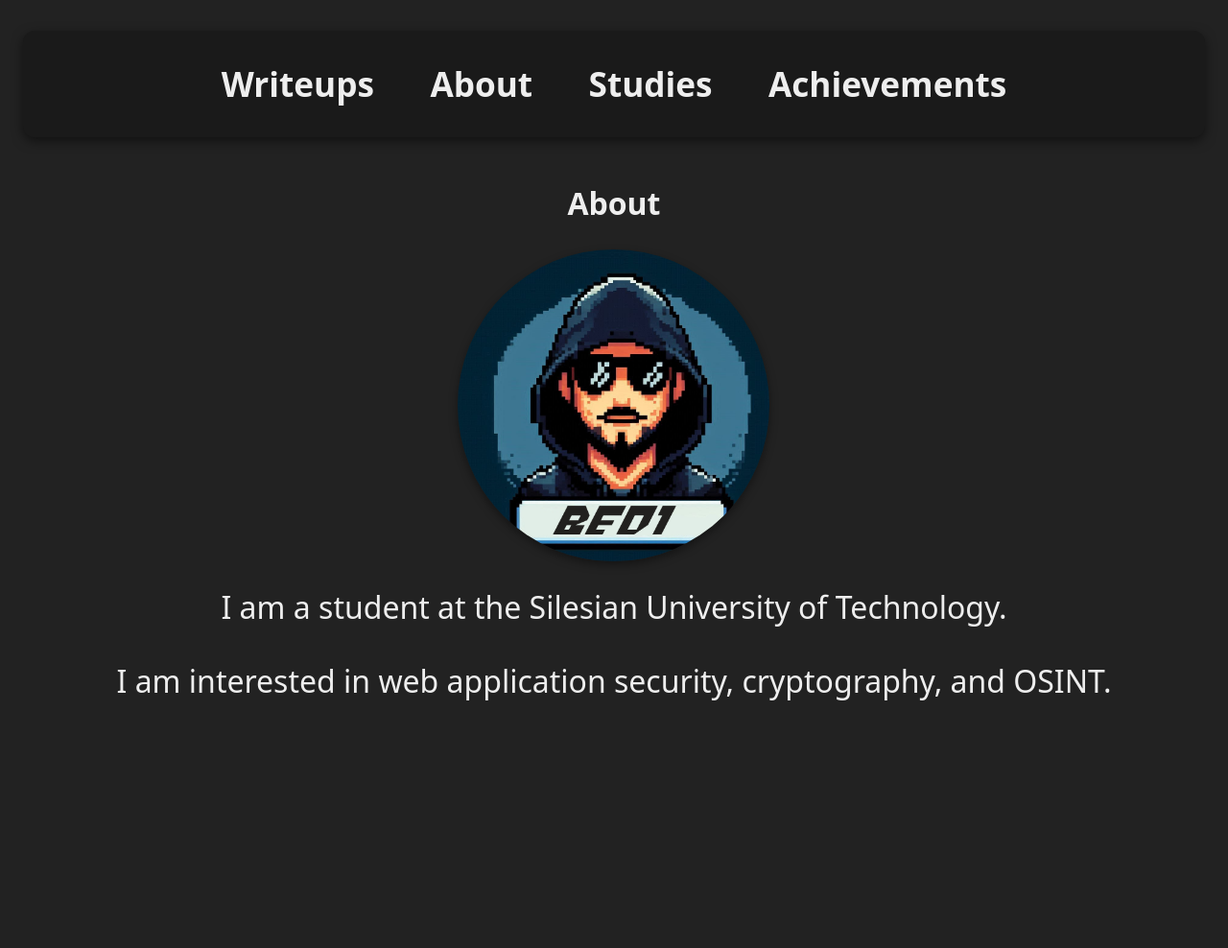
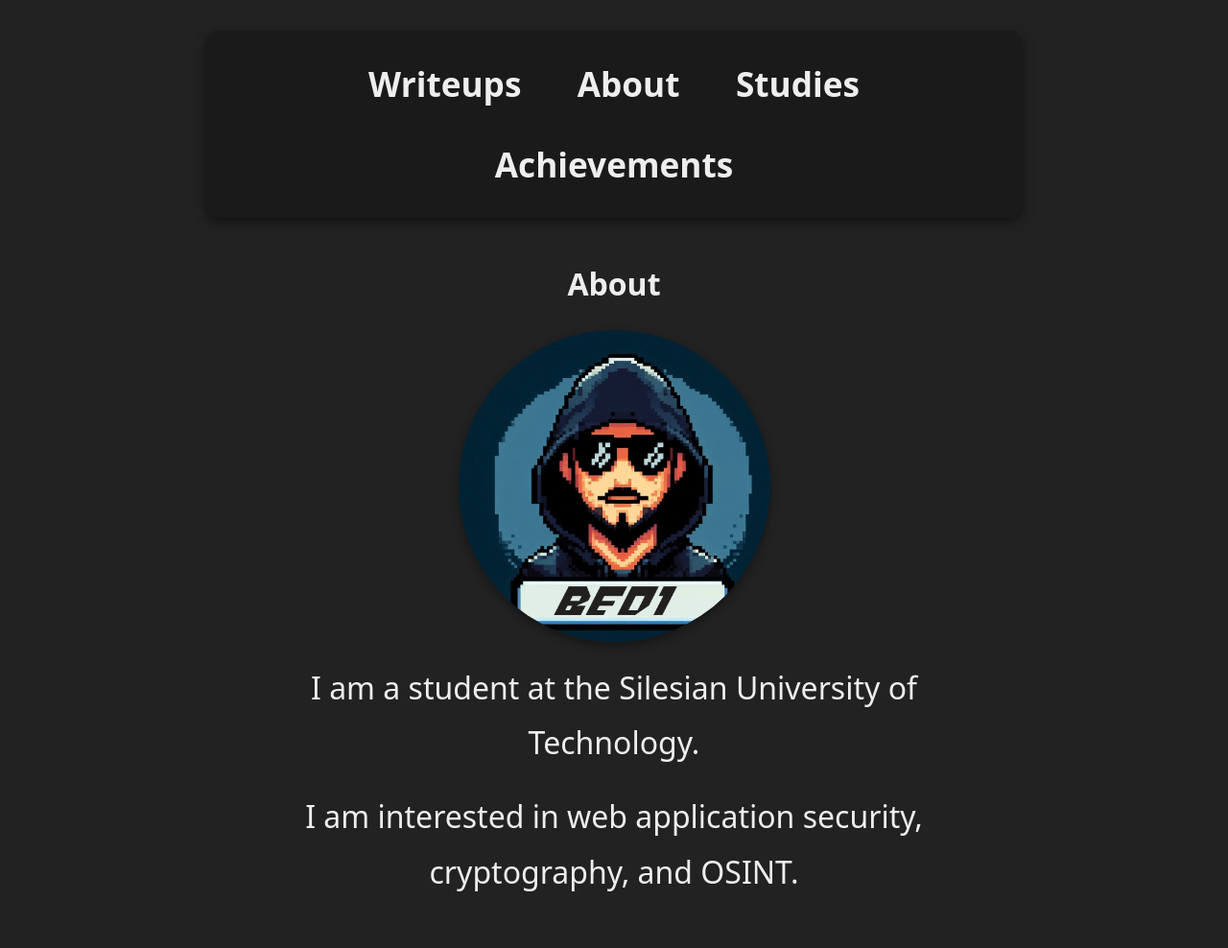
Before and after one commit to mrb3d1/mrb3d1.github.io, a Jekyll site: the page built from index.md, in a window 1280 px wide. Shown: the whole page at 96% size. Built offline with Jekyll 4.4.1, drawn with Linux system fonts in a browser that asks for light colours; before the commit the page ends 900 px from its top, so only the background shows below that.

Commit message:
Update style.css

```diff
--- a/assets/style.css
+++ b/assets/style.css
@@ -7,9 +7,11 @@
   padding: 2rem 1.5rem;
   margin: 0;
 }
-body > div {
-  max-width: 600px;
+
+main {
+  max-width: 850px;
   margin: 0 auto;
+  padding: 0 1rem;
 }
 
 img {
```
